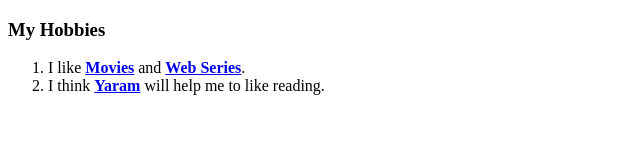
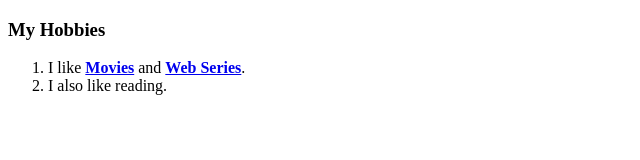
Before and after one commit to Usama333-cyber/cv, a plain HTML site: page hobbies.html in a window 1280 px wide. Shown: the whole page, without its empty margins (0-640 px from the left). Drawn offline with Linux system fonts and the light colour scheme.

Commit message:
Update hobbies.html

```diff
--- a/hobbies.html
+++ b/hobbies.html
@@ -10,7 +10,7 @@
   <h3>My Hobbies</h3>
   <ol>
     <li>I like <strong><a href="https://www.imdb.com/title/tt0468569/">Movies</a></strong> and <strong><a href="https://www.imdb.com/title/tt11743610/">Web Series</a></strong>.</li>
-    <li>I think <strong><a href="https://www.facebook.com/novelistic.ayema/">Yaram</a></strong> will help me to like reading.</li>
+    <li>I also like reading.</li>
   </ol>
 </body>
 
```
